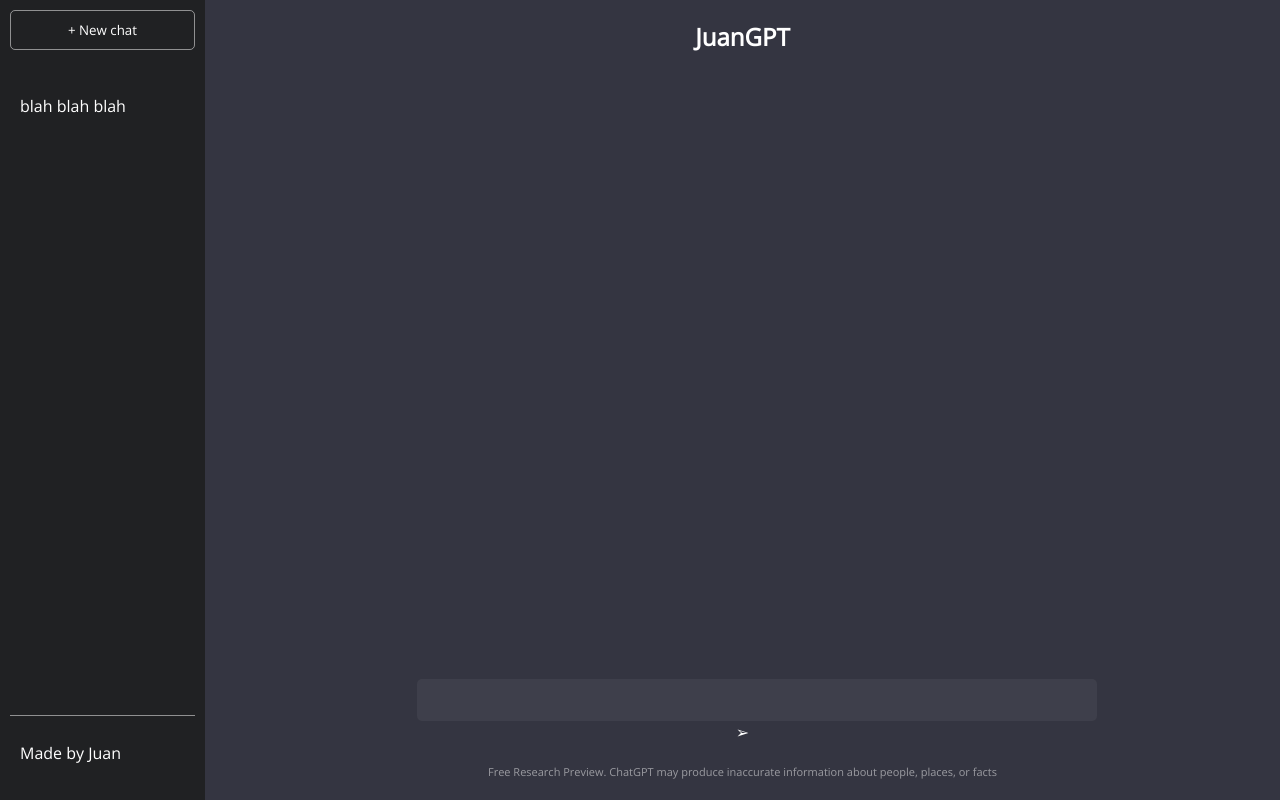
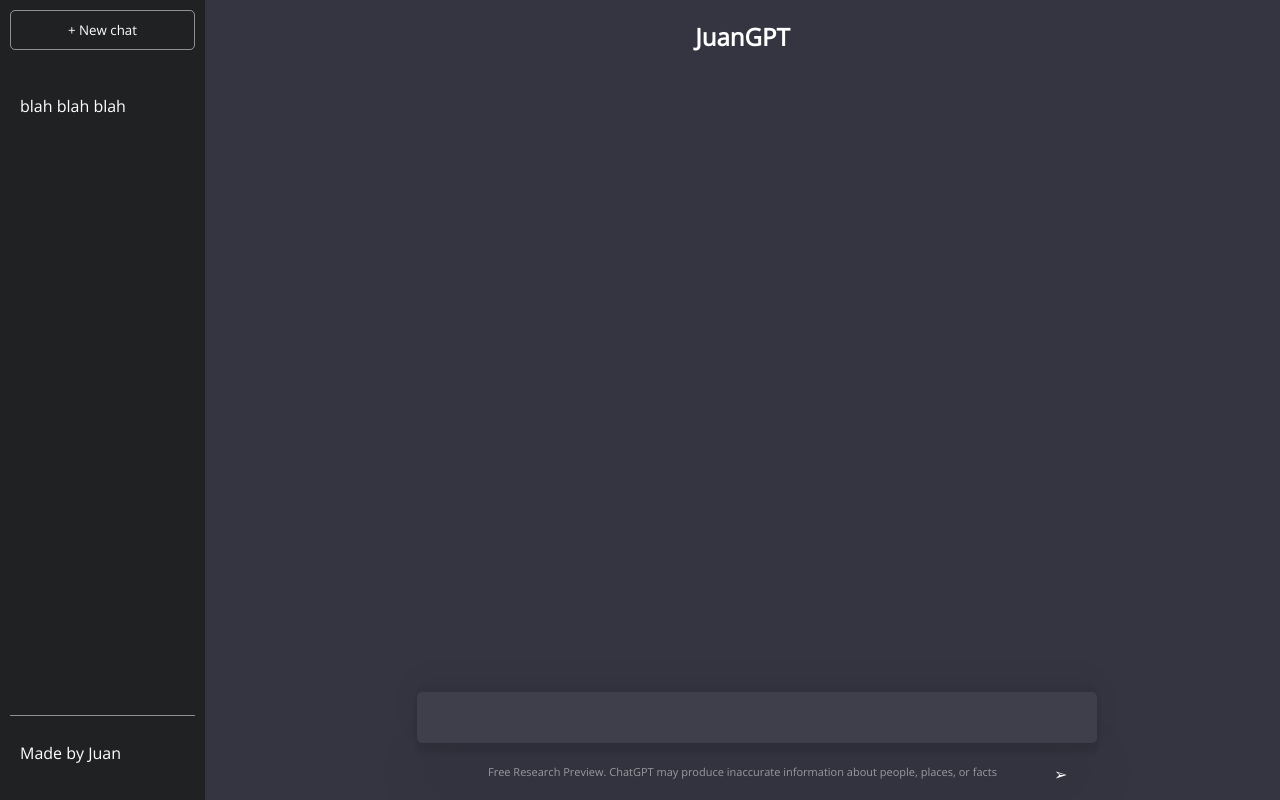
Before and after one commit to JCVillegas/React-Node-ChatGPT-Clone, a JavaScript app: page / in a window 1280 px wide. Built offline with nearby package versions, Linux system fonts and the light colour scheme; the HTML template or start-up script is replaced by a standard one.

Commit message:
Improve input style

```diff
--- a/src/index.css
+++ b/src/index.css
@@ -57,9 +57,27 @@
 input {
   width: 100%;
   border: none;
+  font-size: 20px;
   background-color: rgba(255, 255, 255, 0.05);
   padding: 12px 15px;
   border-radius:  5px;
+  box-shadow: rgba(0 ,0, 0, 0.05) 0 54px 55px,
+    rgba(0 ,0, 0, 0.05) 0 -12px 30px,
+    rgba(0 ,0, 0, 0.05) 0 4px 6px,
+    rgba(0 ,0, 0, 0.05) 0 12px 3px,
+    rgba(0 ,0, 0, 0.05) 0 -3px 5px;
+}
+
+input:focus {
+  outline: none;
+}
+
+#submit {
+  position: absolute;
+  bottom: 15px;
+  right: 0;
+  cursor: pointer;
+
 }
 
 
```
